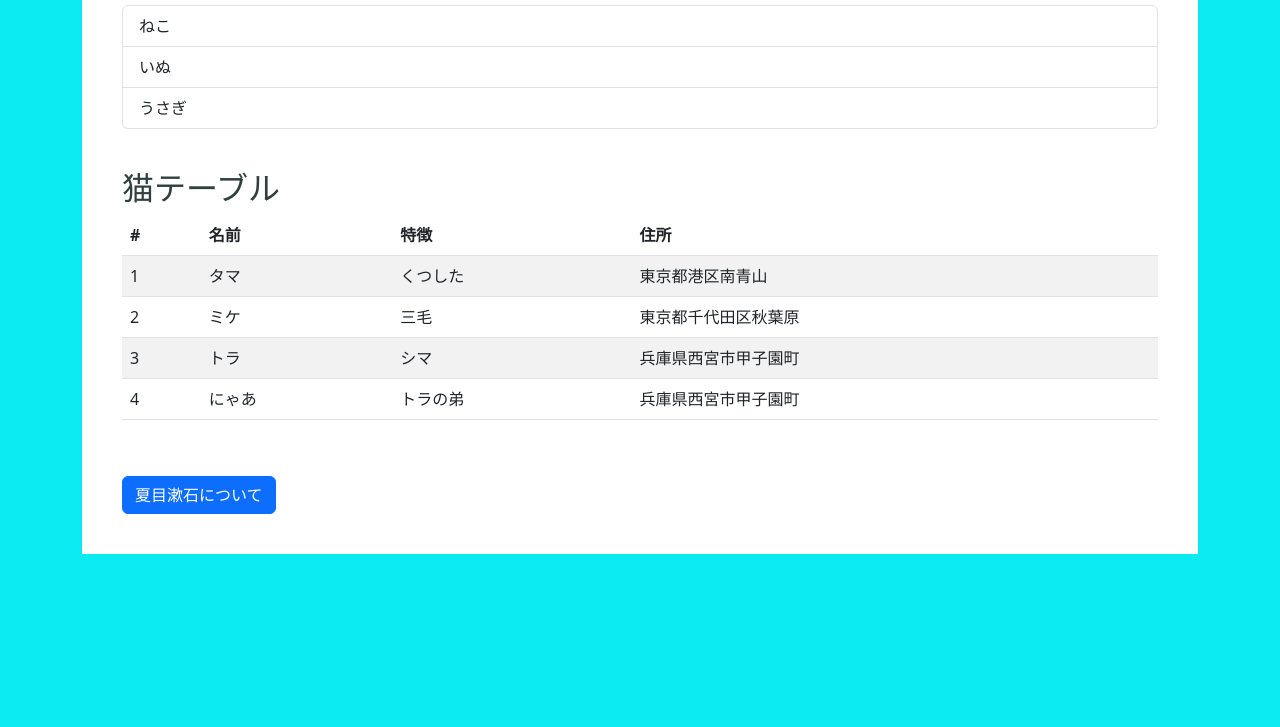
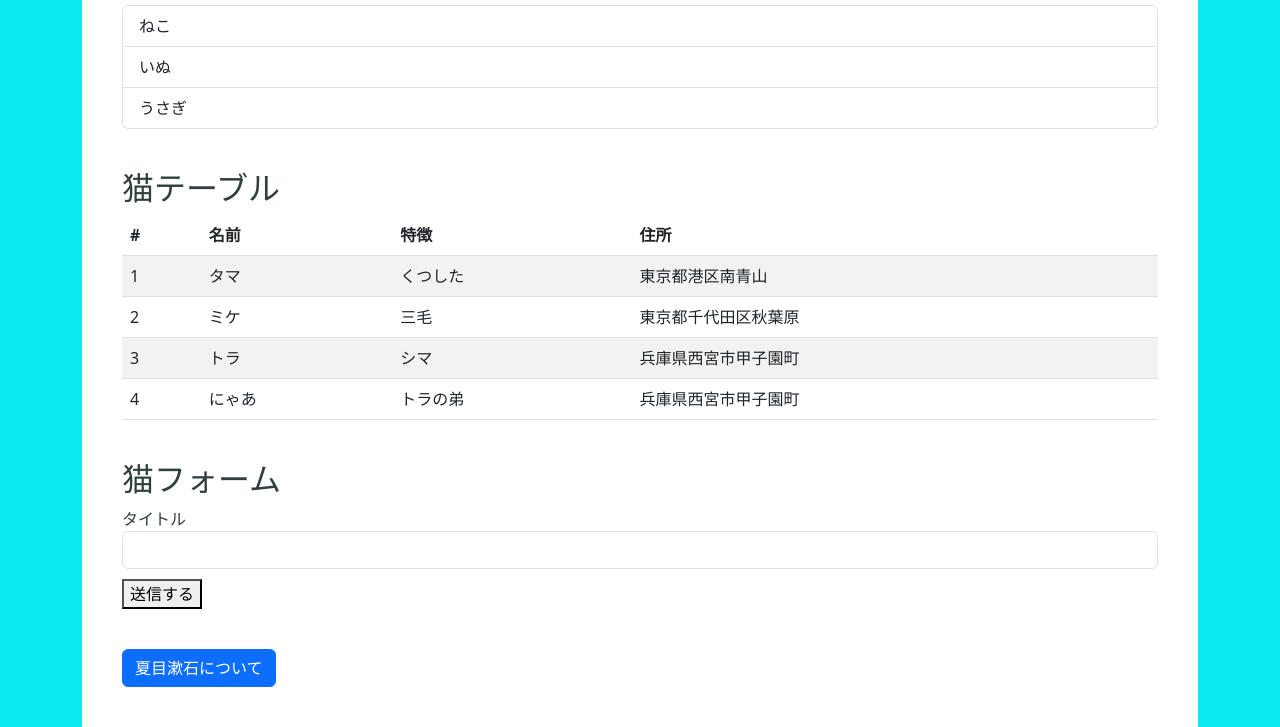
Before and after one commit to Ruka1101/cat, a plain HTML site: page index.html in a window 1280 px wide. Shown: the part 784-1511 px from the top of the page. Before the commit the page ends 1338 px from the top, so only its background shows below. Drawn offline with nearby package versions, Linux system fonts and the light colour scheme.

Commit message:
add form

```diff
--- a/index.html
+++ b/index.html
@@ -22,6 +22,12 @@
             #table {
                 margin-top: 40px;
             }
+            #form {
+                margin-top: 40px;
+            }
+            #submit-button {
+                margin-top: 10px;
+            }
             .btn-primary {
                 margin-top: 40px;
             }
@@ -45,6 +51,9 @@
                   </li>
                   <li class="nav-item">
                     <a class="nav-link" href="#table">Table</a>
+                  </li>
+                  <li class="nav-item">
+                    <a class="nav-link" href="#form">Form</a>
                   </li>
                 </ul>
               </div>
@@ -122,6 +131,16 @@
                         </tr>
                     </tbody>
                 </table>
+
+                <h2 id="form">猫フォーム</h2>
+                <form action="#" method="post">
+                    <div class="form-group">
+                        <label for="title">タイトル</label>
+                        <input type="text" class="form-control" name="title" id="title">
+                    </div>
+                    <button type="submit" id="submit-button">送信する</button>
+                </form>
+
                 <a class="btn btn-primary" href="https://ja.wikipedia.org/wiki/%E5%A4%8F%E7%9B%AE%E6%BC%B1%E7%9F%B3" target="_blank">夏目漱石について</a>
             </div>
         </div>
```
